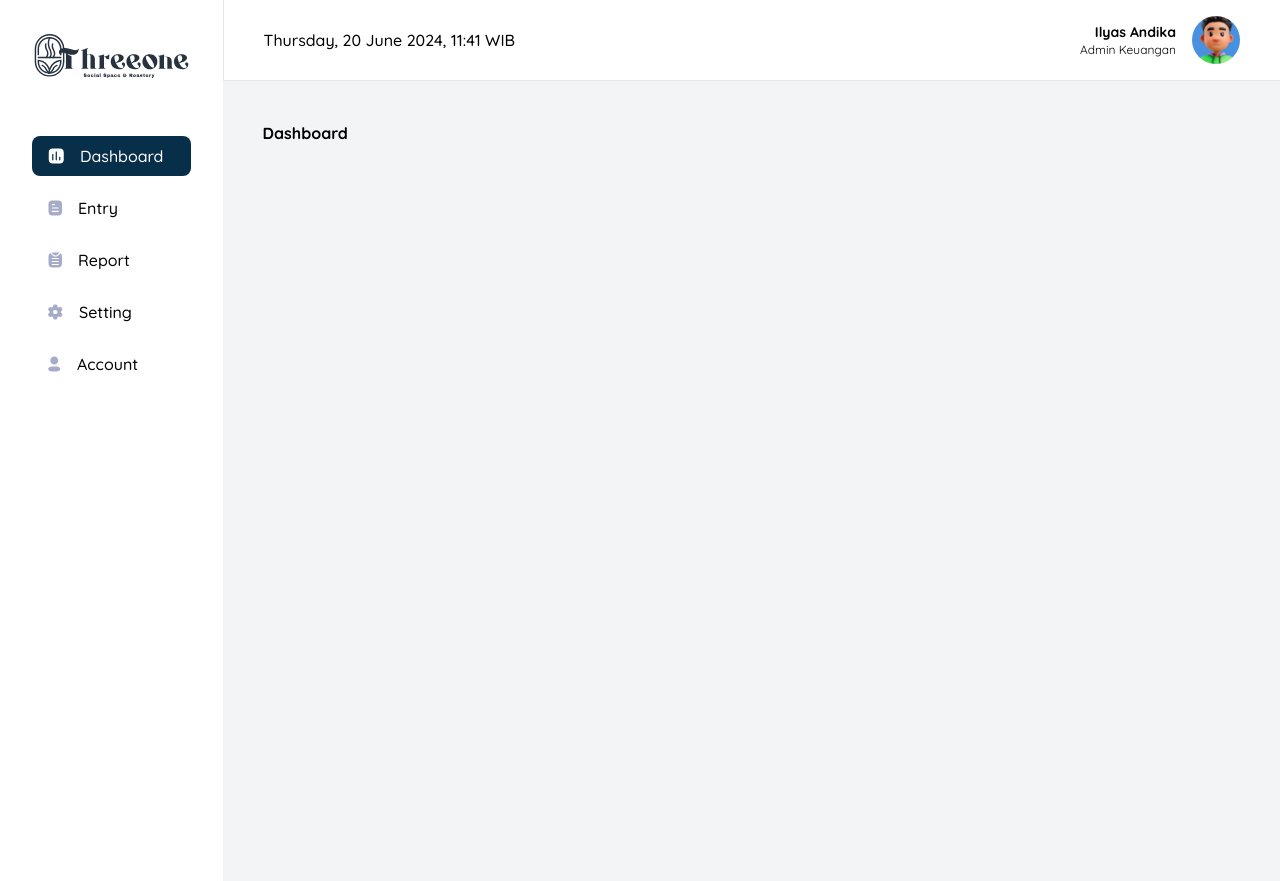
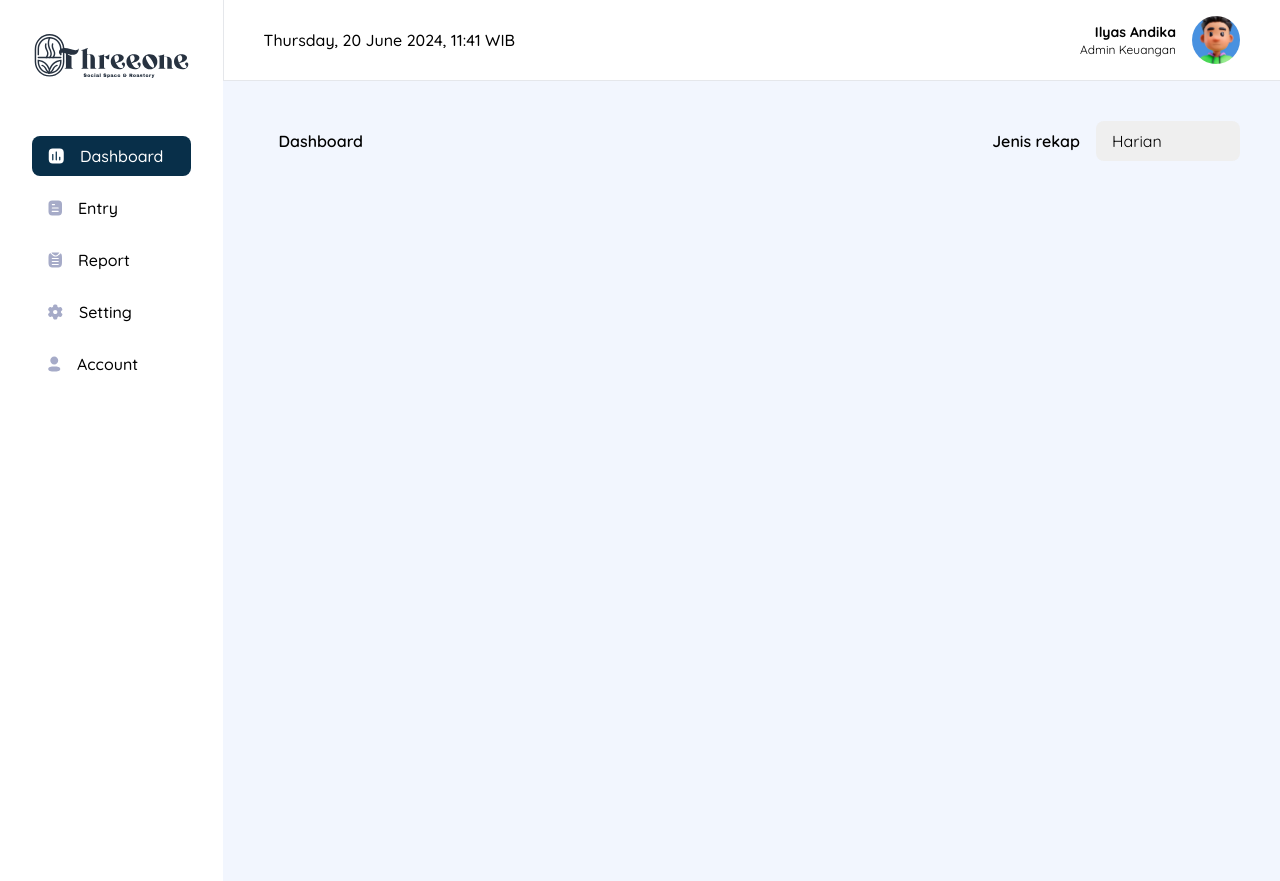
Before and after one commit to ilyasandika/threeone-budget, a React (Vite) app: page /dashboard in a window 1280 px wide. Built offline with nearby package versions, Linux system fonts and the light colour scheme.

Commit message:
feat: add router, breadcrumb and bg-primary color

```diff
--- a/package.json
+++ b/package.json
@@ -11,7 +11,8 @@
   },
   "dependencies": {
     "react": "^18.3.1",
-    "react-dom": "^18.3.1"
+    "react-dom": "^18.3.1",
+    "react-router-dom": "^6.27.0"
   },
   "devDependencies": {
     "@eslint/js": "^9.9.0",
--- a/src/App.tsx
+++ b/src/App.tsx
@@ -1,20 +1,23 @@
 import Navbar from "./components/Navbar/Navbar.tsx";
 import Header from "./components/Header/Header.tsx";
-import Dashboard from "./pages/Dashboard.tsx";
+import {BrowserRouter as Router} from "react-router-dom";
+import AppRoutes from "./routes/AppRoutes.tsx";
 
 function App() {
 
 
     return (
-        <div className="flex min-h-screen">
-            <Navbar></Navbar>
-            <div className="w-full">
-                <Header></Header>
-                <div className="flex-grow bg-sky-950 bg-opacity-5 h-screen">
-                    <Dashboard></Dashboard>
+        <Router>
+            <div className="flex min-h-screen">
+                <Navbar/>
+                <div className="w-full">
+                    <Header/>
+                    <div className="flex-grow bg-bg-primary h-screen">
+                        <AppRoutes/>
+                    </div>
                 </div>
             </div>
-        </div>
+        </Router>
     )
 }
 
--- /dev/null
+++ b/src/components/Breadcrumb/Breadcrumb.tsx
@@ -0,0 +1,24 @@
+import { Link, useLocation } from 'react-router-dom';
+
+const Breadcrumb = () => {
+    const location = useLocation();
+    const pathSegments = location.pathname.split('/').filter(Boolean);
+
+    return (
+	<nav className="flex items-center">
+	    {pathSegments.map((segment, index) => {
+		const path = `/${pathSegments.slice(0, index + 1).join('/')}`;
+		return (
+		    <div key={index} className="flex items-center">
+			<span className="mx-2">{index == 0 ?  "" : "/" }</span>
+			<Link to={path} className={`${ index == 0 ? "font-semibold" : ""}`}>
+			    {segment.charAt(0).toUpperCase() + segment.slice(1)}
+			</Link>
+		    </div>
+		);
+	    })}
+	</nav>
+    );
+};
+
+export default Breadcrumb;
--- a/src/components/Navbar/NavItem.tsx
+++ b/src/components/Navbar/NavItem.tsx
@@ -1,18 +1,20 @@
 import React from 'react';
+import {Link} from "react-router-dom";
 
 interface NavItemProps {
     activeImage? : string;
     image: string;
     title: string;
+    to: string;
     active?: boolean;
 }
 
-const NavItem: React.FC<NavItemProps> = ({ activeImage, image, title, active }) => {
+const NavItem: React.FC<NavItemProps> = ({to, activeImage, image, title, active }) => {
     return (
-	<div className={`flex items-center px-4 py-2 cursor-pointer rounded-lg ${active ? "bg-sky-950 text-white" : "hover:bg-sky-950 hover:bg-opacity-5"}`}>
+	<Link to={to} className={`flex items-center px-4 py-2 cursor-pointer rounded-lg ${active ? "bg-sky-950 text-white" : "hover:bg-sky-950 hover:bg-opacity-5"}`}>
 	    <img alt="" src={active ? activeImage : image} className={`inline mr-4`}/>
 	    <span className="font-medium">{title}</span>
-	</div>
+	</Link>
     );
 }
 
--- a/src/components/Navbar/Navbar.tsx
+++ b/src/components/Navbar/Navbar.tsx
@@ -11,11 +11,11 @@ const Navbar = () => (
     <div className="top-0 left-0 text-left w-1/5 bg-white h-screen p-8">
 	<img alt="" src={mainLogo} className="mx-auto mb-14 w-64"/>
 	<div className="flex flex-col gap-3">
-	    <NavItem activeImage={dashboardWhite} image={dashboard} title="Dashboard" active={true}></NavItem>
-	    <NavItem activeImage={dashboardWhite} image={entry} title="Entry"></NavItem>
-	    <NavItem activeImage={dashboardWhite} image={report} title="Report"></NavItem>
-	    <NavItem activeImage={dashboardWhite} image={setting} title="Setting"></NavItem>
-	    <NavItem activeImage={dashboardWhite} image={account} title="Account"></NavItem>
+	    <NavItem to="/" activeImage={dashboardWhite} image={dashboard} title="Dashboard" active={true}></NavItem>
+	    <NavItem to="/entry" activeImage={dashboardWhite} image={entry} title="Entry"></NavItem>
+	    <NavItem to="/report" activeImage={dashboardWhite} image={report} title="Report"></NavItem>
+	    <NavItem to="/setting" activeImage={dashboardWhite} image={setting} title="Setting"></NavItem>
+	    <NavItem to="/account" activeImage={dashboardWhite} image={account} title="Account"></NavItem>
 	</div>
     </div>
 )
--- a/src/pages/Dashboard.tsx
+++ b/src/pages/Dashboard.tsx
@@ -1,7 +1,20 @@
+import Breadcrumb from "../components/Breadcrumb/Breadcrumb.tsx";
+
 const Dashboard = () => {
     return (
-	<div className="text-left p-10">
-	    <span className="font-bold">Dashboard</span> {/* will be breadcrumb */}
+	<div className="p-10">
+	    <div className="flex items-center justify-between">
+	    	<Breadcrumb/>
+		<div className="flex items-center gap-4">
+		    <label htmlFor="rekap" className="font-semibold">Jenis rekap</label>
+		    <select name="rekap" id="rekap" className="appearance-none py-2 px-4 rounded-lg w-36">
+			<option value="harian">Harian</option>
+			<option value="bulanan">Bulanan</option>
+			<option value="tahunan">Tahunan</option>
+		    </select>
+		</div>
+	    </div>
+
 	</div>
     )
 }
--- /dev/null
+++ b/src/pages/Report.tsx
@@ -0,0 +1,12 @@
+import Breadcrumb from "../components/Breadcrumb/Breadcrumb.tsx";
+
+const Report = () => {
+    return (
+	<div className="text-left p-10">
+	    <Breadcrumb />
+
+	</div>
+    )
+}
+
+export default Report
--- /dev/null
+++ b/src/routes/AppRoutes.tsx
@@ -0,0 +1,15 @@
+import { Routes, Route, Navigate } from "react-router-dom";
+import Dashboard from "../pages/Dashboard.tsx";
+import Report from "../pages/Report.tsx";
+
+const AppRoutes = () => {
+    return (
+	<Routes>
+	    <Route path="/" element={<Navigate to="/dashboard" />}></Route>
+	    <Route path="/dashboard" element={<Dashboard/>}></Route>
+	    <Route path="/report/*" element={<Report/>}></Route>
+	</Routes>
+    )
+}
+
+export default AppRoutes
--- a/tailwind.config.js
+++ b/tailwind.config.js
@@ -8,7 +8,11 @@ export default {
     fontFamily :{
       sans : ["Quicksand", "sans-serif"],
     },
-    extend: {},
+    extend: {
+      colors: {
+        'bg-primary': '#F2F6FE'
+      }
+    },
   },
   plugins: [],
 }
```
Also changed, not shown: 1 other file (tests, documents, lock files or other folders).
